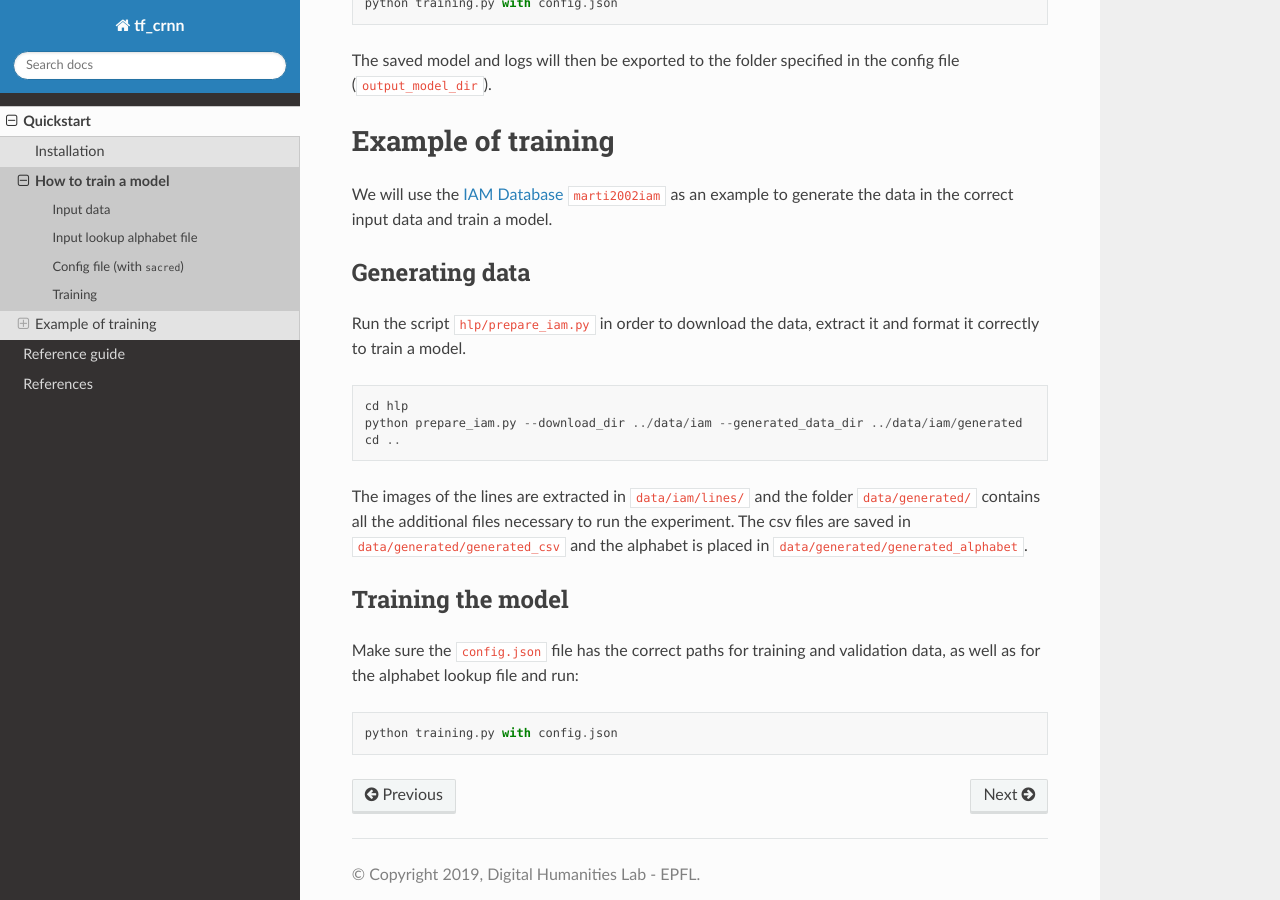
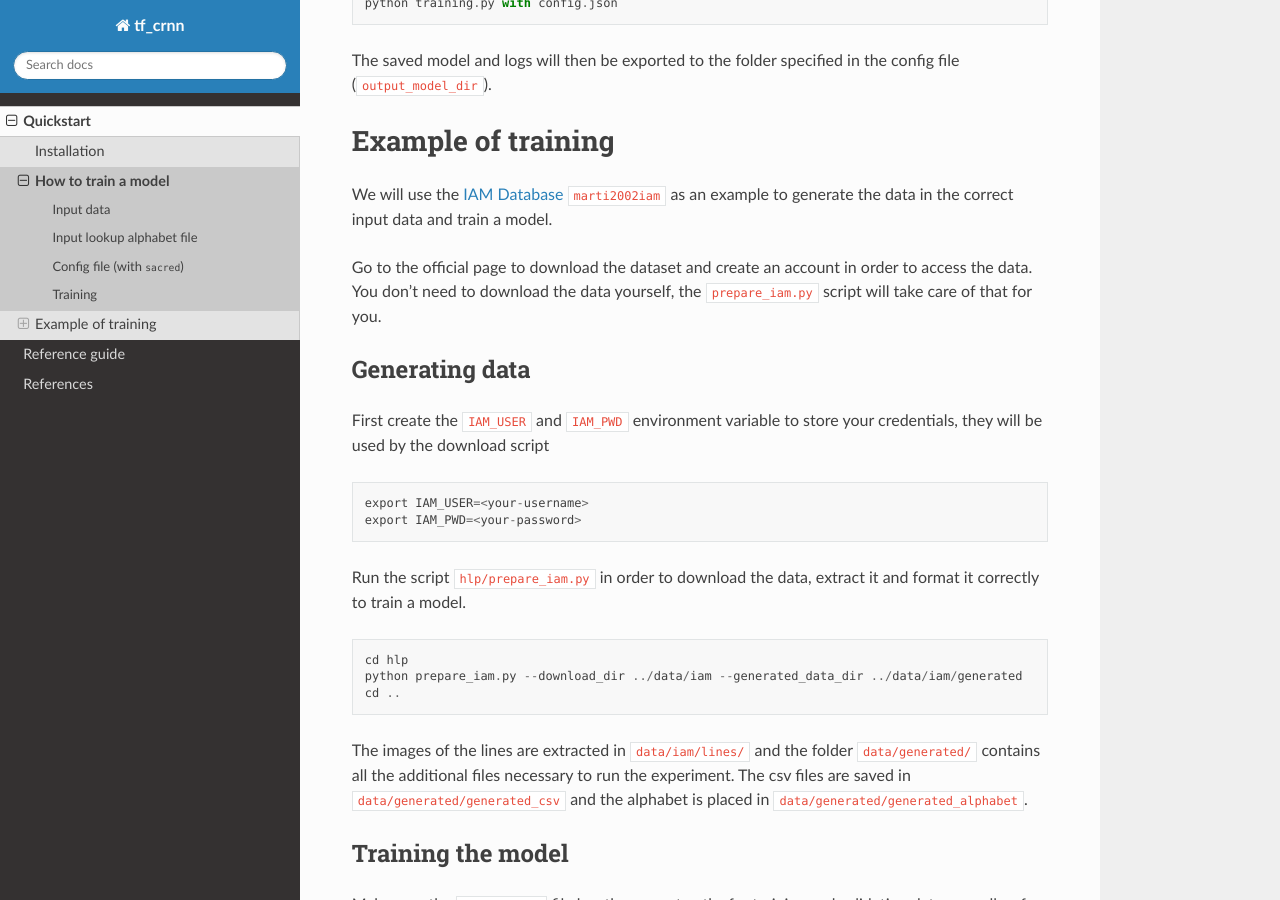
Before and after one commit to solivr/tf-crnn, a Sphinx documentation site: the page built from doc/start/training.rst, in a window 1280 px wide and 900 px high, scrolled down 1657 px. Built offline with Sphinx 7.4.7 and the Read the Docs theme 2.0.0, drawn with Linux system fonts in a browser that asks for light colours; cross-references to code outside the pages are shown as plain code.

Commit message:
iam credentials

```diff
--- a/doc/start/training.rst
+++ b/doc/start/training.rst
@@ -74,9 +74,17 @@ Example of training
 We will use the `IAM Database <http://www.fki.inf.unibe.ch/databases/iam-handwriting-database>`_ :cite:`marti2002iam`
 as an example to generate the data in the correct input data and train a model.
 
+Go to the official page to download the dataset and create an account in order to access the data.
+You don't need to download the data yourself, the ``prepare_iam.py`` script will take care of that for you.
 
 Generating data
 ^^^^^^^^^^^^^^^
+
+First create the ``IAM_USER`` and ``IAM_PWD`` environment variable to store your credentials, they will be used by the download script ::
+
+    export IAM_USER=<your-username>
+    export IAM_PWD=<your-password>
+
 
 Run the script ``hlp/prepare_iam.py`` in order to download the data, extract it and format it correctly to train a model. ::
 
```
Also changed, not shown: README.md (+10 -1 lines).
